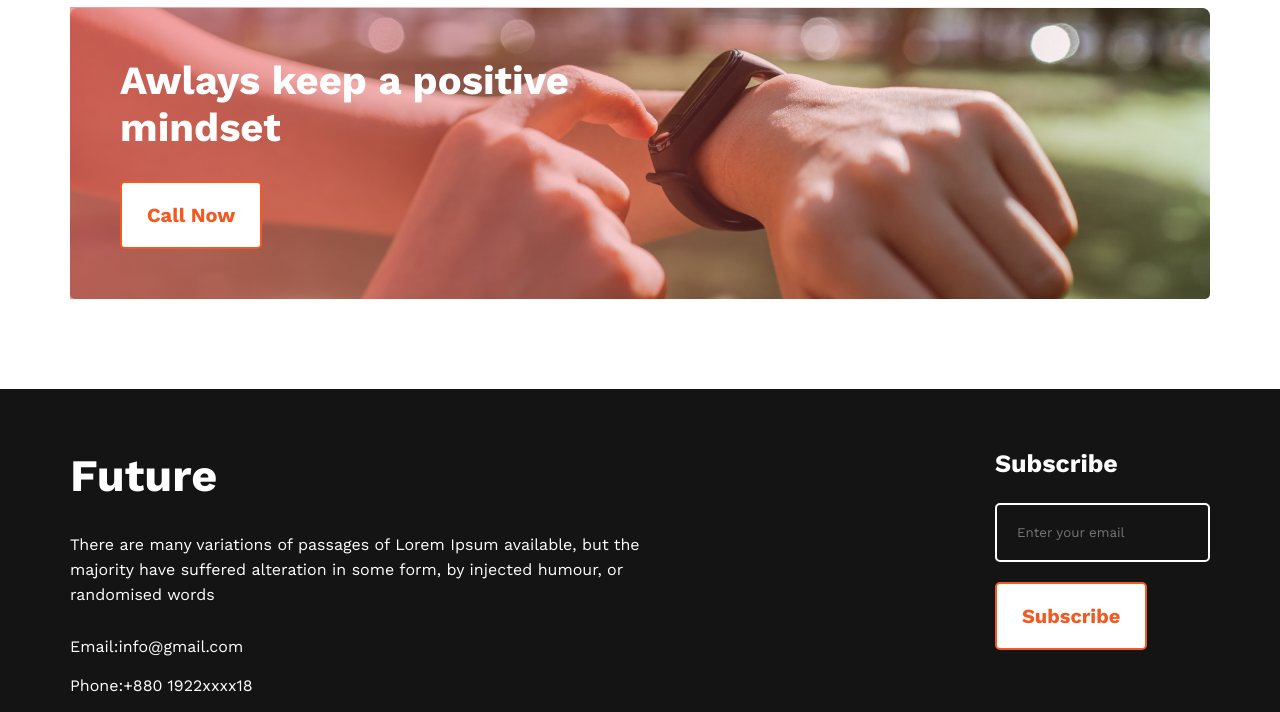
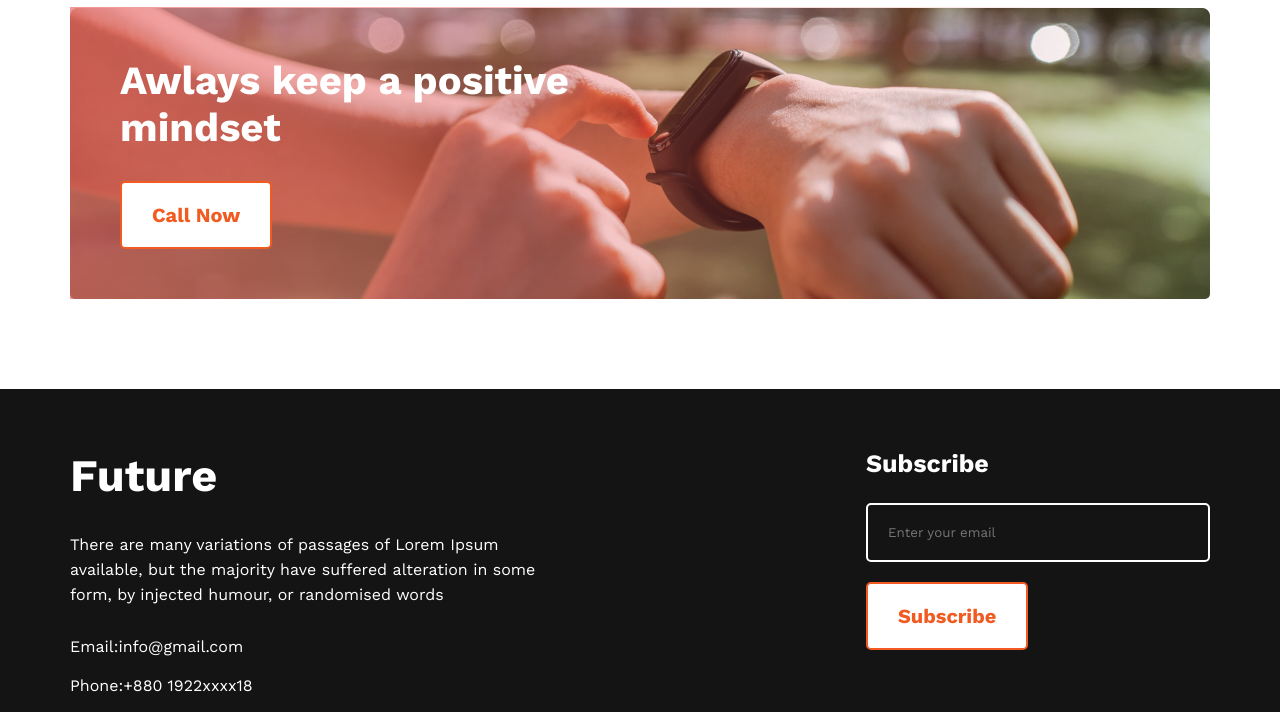
Before and after one commit to aminul-islam01/frist-assingment, a plain HTML site: page index.html in a window 1280 px wide. Shown: the part 2373-3085 px from the top of the page. Drawn offline with nearby package versions, Linux system fonts and the light colour scheme.

Commit message:
add header title

```diff
--- a/index.html
+++ b/index.html
@@ -4,7 +4,7 @@
     <meta charset="UTF-8">
     <meta http-equiv="X-UA-Compatible" content="IE=edge">
     <meta name="viewport" content="width=device-width, initial-scale=1.0">
-    <title>Document</title>
+    <title>frist-assingment</title>
     <style> @import url('https://fonts.googleapis.com/css2?family=Inter:wght@400;700&family=Open+Sans&family=Work+Sans:wght@400;700&display=swap'); </style>
     <script src="https://kit.fontawesome.com/024cb02b03.js" crossorigin="anonymous"></script>
     <link rel="stylesheet" href="styles/style.css">
--- a/styles/style.css
+++ b/styles/style.css
@@ -123,7 +123,7 @@ main{
 .contact-btn{
     font-size: 20px;
     font-weight: 700;
-    padding: 20px 25px;
+    padding: 20px 30px;
     color: #F15B22;
     background: #fff;
     border-radius: 5px;
@@ -174,6 +174,7 @@ input[type=email]{
     color: #fff;
     background: transparent;
     margin-bottom: 20px;
+    width: 300px;
 }
 .future a{
     text-decoration: none;
```
